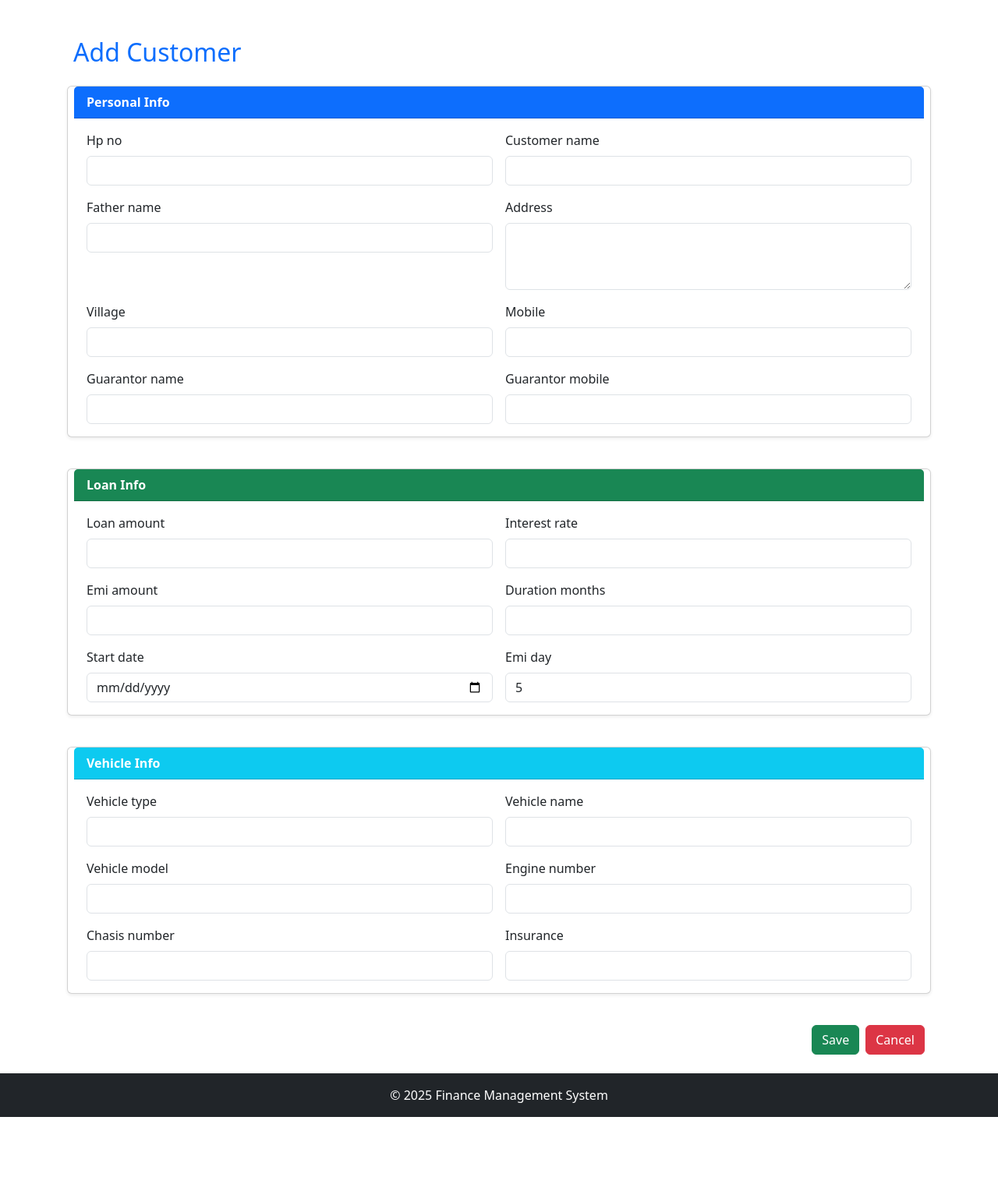
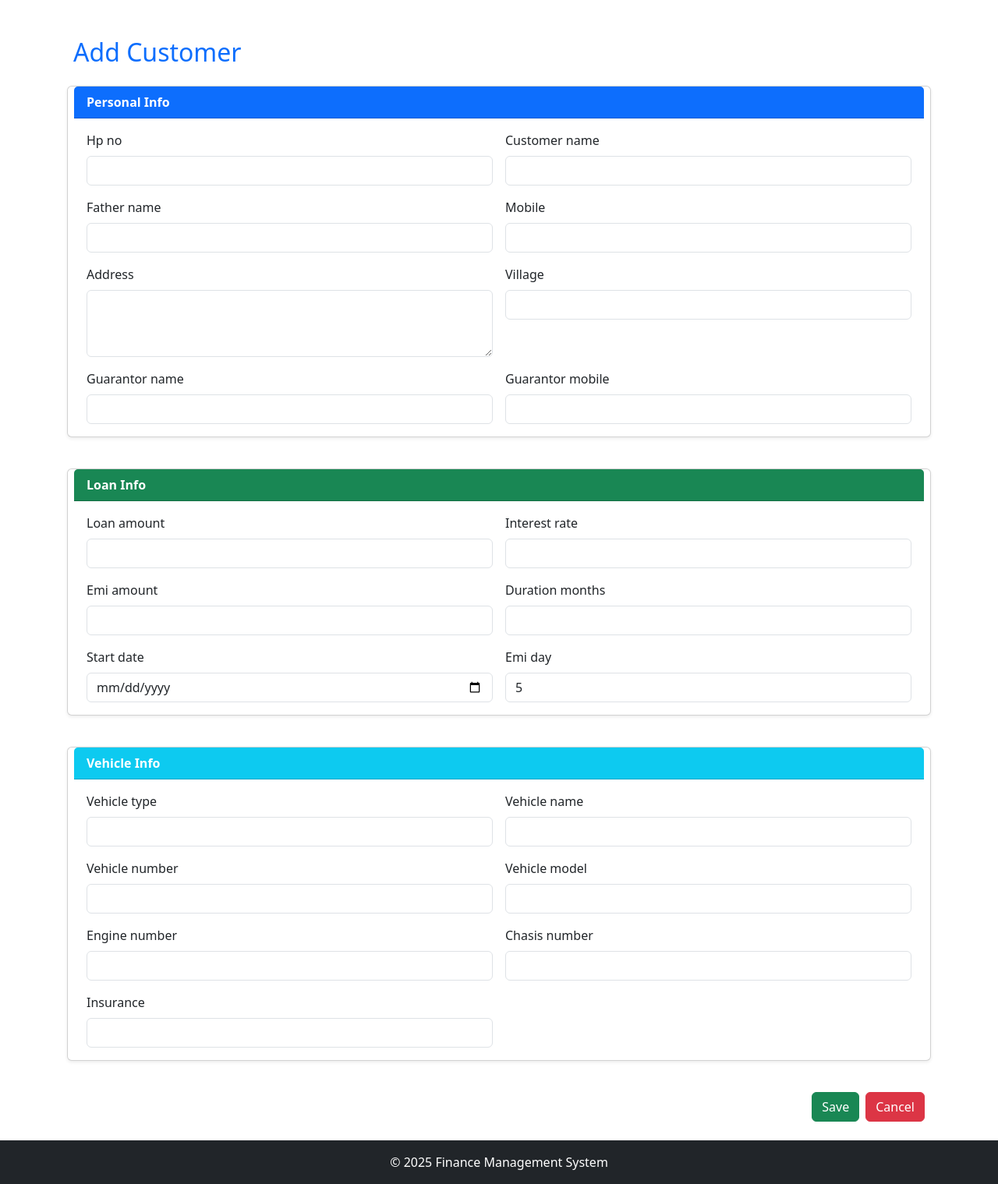
Before and after one commit to RaamNimmanagottu/VishnuFinance, a Django app: page /accounts/customer_create/ in a window 1280 px wide. Shown: the part 56-1575 px from the top of the page at 78% size. Before the commit the page ends 1489 px from the top, so only its background shows below. Run offline with Django 5.2, Linux system fonts and the light colour scheme; the visitor is signed in with stand-in values (Sample User, id 1); some libraries are stand-ins or nearby versions.

```diff
--- a/accounts/forms.py
+++ b/accounts/forms.py
@@ -22,6 +22,7 @@ class CustomerForm(forms.ModelForm):
 
             'vehicle_type': forms.TextInput(attrs={'class': 'form-control'}),
             'vehicle_name': forms.TextInput(attrs={'class': 'form-control'}),
+            'vehicle_number': forms.TextInput(attrs={'class': 'form-control'}),
             'vehicle_model': forms.TextInput(attrs={'class': 'form-control'}),
             'engine_number': forms.TextInput(attrs={'class': 'form-control'}),
             'chasis_number': forms.TextInput(attrs={'class': 'form-control'}),
--- a/accounts/models.py
+++ b/accounts/models.py
@@ -23,6 +23,7 @@ class Customer(models.Model):
     # Vehicle details
     vehicle_type = models.CharField(max_length=100, blank=True, null=True)
     vehicle_name = models.CharField(max_length=100, blank=True, null=True)
+    vehicle_number = models.CharField(max_length=100, blank=True, null=True)
     vehicle_model = models.CharField(max_length=100, blank=True, null=True)
     engine_number = models.CharField(max_length=100, blank=True, null=True)
     chasis_number = models.CharField(max_length=100, blank=True, null=True)
@@ -96,7 +97,7 @@ class Customer(models.Model):
         return schedule
 
     def __str__(self):
-        return f"{self.name} ({self.hp_no})"
+        return f"{self.customer_name} ({self.hp_no})"
 
 
 class Installment(models.Model):
--- a/accounts/templates/accounts/customer_detail.html
+++ b/accounts/templates/accounts/customer_detail.html
@@ -6,7 +6,7 @@
 
     <!-- Header -->
     <div class="d-flex justify-content-between align-items-center mb-4">
-        <h2><span class="text-primary">{{ customer.name }}</span></h2>
+        <h2><span class="text-primary">{{ customer.customer_name }}</span></h2>
         <a href="{% url 'customers:customers' %}" class="btn btn-secondary">Back to Customers</a>
     </div>
 
@@ -56,6 +56,7 @@
                     <div class="row g-3">
                         <div class="col-md-4"><strong>Type:</strong> {{ customer.vehicle_type }}</div>
                         <div class="col-md-4"><strong>Name:</strong> {{ customer.vehicle_name }}</div>
+                        <div class="col-md-4"><strong>Registration Number:</strong> {{ customer.vehicle_number }}</div>
                         <div class="col-md-4"><strong>Model:</strong> {{ customer.vehicle_model }}</div>
                         <div class="col-md-4"><strong>Engine No:</strong> {{ customer.engine_number }}</div>
                         <div class="col-md-4"><strong>Chasis No:</strong> {{ customer.chasis_number }}</div>
@@ -111,7 +112,7 @@
         </table>
     </div>
 
-    <div class="card mt-4 shadow-sm">
+    <div class="card mt-4 shadow-sm" style="display:none">
         <div class="card-header bg-primary text-white">
             <strong>Loan EMI Schedule</strong>
         </div>
--- a/accounts/templates/accounts/customer_form.html
+++ b/accounts/templates/accounts/customer_form.html
@@ -5,7 +5,13 @@
 
 <div class="container mt-4">
 
-    <h2 class="text-primary mb-4">{{ form.instance.id|yesno:"Edit Customer,Add Customer" }}</h2>
+    <h2 class="text-primary mb-4">
+    {% if form.instance.id %}
+        Edit Customer {{ form.instance.customer_name }}
+    {% else %}
+        Add Customer
+    {% endif %}
+</h2>
 
     <form method="POST" class="row g-3">
         {% csrf_token %}
@@ -17,20 +23,74 @@
             </div>
             <div class="card-body">
                 <div class="row g-3">
-                    {% for field in form %}
-                        {% if field.name in "hp_no customer_name father_name mobile address village guarantor_name guarantor_mobile" %}
 
-                        <div class="col-md-6">
-                            <label class="form-label">{{ field.label }}</label>
-                            {{ field|add_class:"form-control" }}
-                            {% if field.errors %}
-                                <div class="text-danger small">{{ field.errors }}</div>
-                            {% endif %}
-                        </div>
+                    <div class="col-md-6">
+                        <label class="form-label">{{ form.hp_no.label }}</label>
+                        {{ form.hp_no|add_class:"form-control" }}
+                        {% if form.hp_no.errors %}
+                            <div class="text-danger small">{{ form.hp_no.errors }}</div>
                         {% endif %}
-                    {% endfor %}
+                    </div>
+
+                    <div class="col-md-6">
+                        <label class="form-label">{{ form.customer_name.label }}</label>
+                        {{ form.customer_name|add_class:"form-control" }}
+                        {% if form.customer_name.errors %}
+                            <div class="text-danger small">{{ form.customer_name.errors }}</div>
+                        {% endif %}
+                    </div>
+
+                    <div class="col-md-6">
+                        <label class="form-label">{{ form.father_name.label }}</label>
+                        {{ form.father_name|add_class:"form-control" }}
+                        {% if form.father_name.errors %}
+                            <div class="text-danger small">{{ form.father_name.errors }}</div>
+                        {% endif %}
+                    </div>
+
+                    <div class="col-md-6">
+                        <label class="form-label">{{ form.mobile.label }}</label>
+                        {{ form.mobile|add_class:"form-control" }}
+                        {% if form.mobile.errors %}
+                            <div class="text-danger small">{{ form.mobile.errors }}</div>
+                        {% endif %}
+                    </div>
+
+                    <div class="col-md-6">
+                        <label class="form-label">{{ form.address.label }}</label>
+                        {{ form.address|add_class:"form-control" }}
+                        {% if form.address.errors %}
+                            <div class="text-danger small">{{ form.address.errors }}</div>
+                        {% endif %}
+                    </div>
+
+                    <div class="col-md-6">
+                        <label class="form-label">{{ form.village.label }}</label>
+                        {{ form.village|add_class:"form-control" }}
+                        {% if form.village.errors %}
+                            <div class="text-danger small">{{ form.village.errors }}</div>
+                        {% endif %}
+                    </div>
+
+                    <div class="col-md-6">
+                        <label class="form-label">{{ form.guarantor_name.label }}</label>
+                        {{ form.guarantor_name|add_class:"form-control" }}
+                        {% if form.guarantor_name.errors %}
+                            <div class="text-danger small">{{ form.guarantor_name.errors }}</div>
+                        {% endif %}
+                    </div>
+
+                    <div class="col-md-6">
+                        <label class="form-label">{{ form.guarantor_mobile.label }}</label>
+                        {{ form.guarantor_mobile|add_class:"form-control" }}
+                        {% if form.guarantor_mobile.errors %}
+                            <div class="text-danger small">{{ form.guarantor_mobile.errors }}</div>
+                        {% endif %}
+                    </div>
+
                 </div>
             </div>
+
         </div>
 
         <!-- Loan Info Section -->
@@ -63,7 +123,7 @@
             <div class="card-body">
                 <div class="row g-3">
                     {% for field in form %}
-                        {% if field.name in "vehicle_type vehicle_name vehicle_model engine_number chasis_number insurance" %}
+                        {% if field.name in "vehicle_type vehicle_name vehicle_number vehicle_model engine_number chasis_number insurance" %}
                         <div class="col-md-6">
                             <label class="form-label">{{ field.label }}</label>
                             {{ field|add_class:"form-control" }}
--- a/accounts/views.py
+++ b/accounts/views.py
@@ -5,6 +5,7 @@ from django.contrib.auth import authenticate, login, logout
 from django.contrib import messages
 from django.contrib.auth.decorators import login_required
 from django.utils.timezone import now
+from django.db.models import Q
 
 @login_required
 def accounts(request):
@@ -14,6 +15,7 @@ def accounts(request):
 def customer_list(request):
     customers = Customer.objects.all()
     return render(request, 'accounts/customers.html', {'customers': customers})
+
 
 @login_required
 def customer_create(request):
@@ -57,7 +59,7 @@ def customer_detail(request, pk):
 @login_required
 def installment_create(request, customer_id):
     customer = get_object_or_404(Customer, pk=customer_id)
-    form = InstallmentForm(request.POST or None, initial={'customer_name': customer.name})
+    form = InstallmentForm(request.POST or None, initial={'name': customer.customer_name})
 
     if form.is_valid():
         inst = form.save(commit=False)
@@ -72,10 +74,16 @@ def installment_create(request, customer_id):
 def customer_edit(request, pk):
     customer = get_object_or_404(Customer, pk=pk)
     form = CustomerForm(request.POST or None, instance=customer)
-    if form.is_valid():
-        form.save()
-        return redirect('customers:customers')
+
+    if request.method == "POST":
+        if form.is_valid():
+            form.save()
+            return redirect('customers:customers')
+        else:
+            print("Form errors:", form.errors)  # <-- check validation errors
+
     return render(request, 'accounts/customer_form.html', {'form': form})
+
 
 
 @login_required
```
Also changed, not shown: accounts/templates/accounts/customers.html (+20 -6 lines), accounts/templates/accounts/installment_form.html (+2 -5 lines), accounts/migrations/0006_customer_vehicle_number.py (added). Lines whose indentation alone changed are shown as unchanged.
